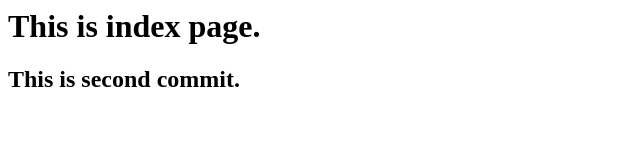
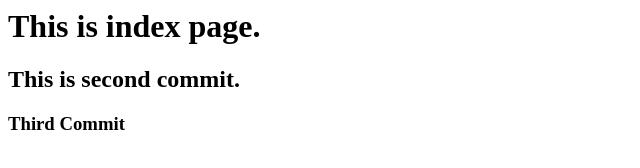
Before and after one commit to AbhayHole27/demo_repo2, a plain HTML site: page index.html in a window 1280 px wide. Shown: the whole page, without its empty margins (0-640 px from the left). Drawn offline with Linux system fonts and the light colour scheme.

Commit message:
added a line from dev_branch

```diff
--- a/index.html
+++ b/index.html
@@ -14,4 +14,12 @@ This is index page.
 
 
   </h2>
+
+<h3>
+
+Third Commit
+
+</h3>
+
+
 </html>
```
